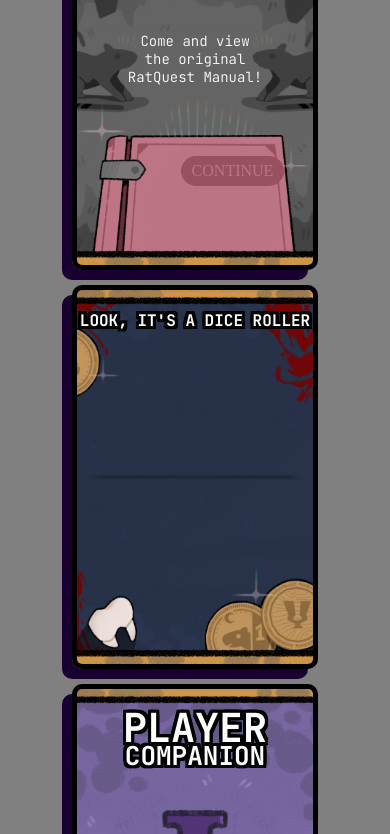
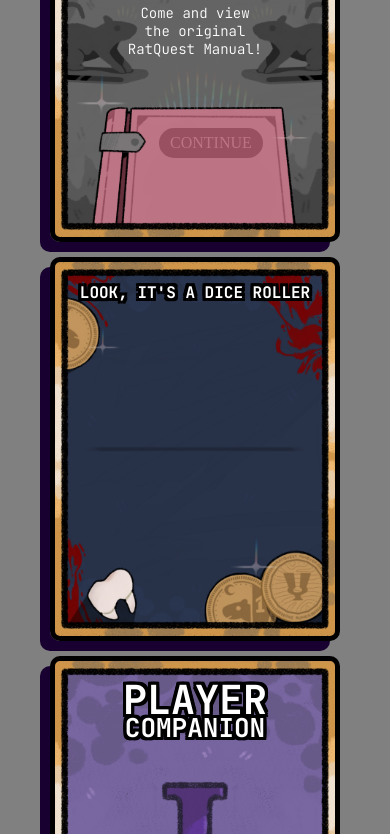
Before and after one commit to electriclance-edu/rats, a plain HTML site: page index.html in a window 390 px wide. Shown: the part 186-1020 px from the top of the page. Drawn offline with Linux system fonts and the light colour scheme; a web font is replaced by a local one.

Commit message:
Update style_1.css

```diff
--- a/style_1.css
+++ b/style_1.css
@@ -84,3 +84,11 @@ button {
     font-family: 'Patua One', serif;
     font-size: 16px;
 }
+
+/* TEST CODE BEYOND THIS POINT */
+
+@media screen and (max-width: 900px) {
+    .bar, #games {
+        width: 100%;
+    }
+}
```
